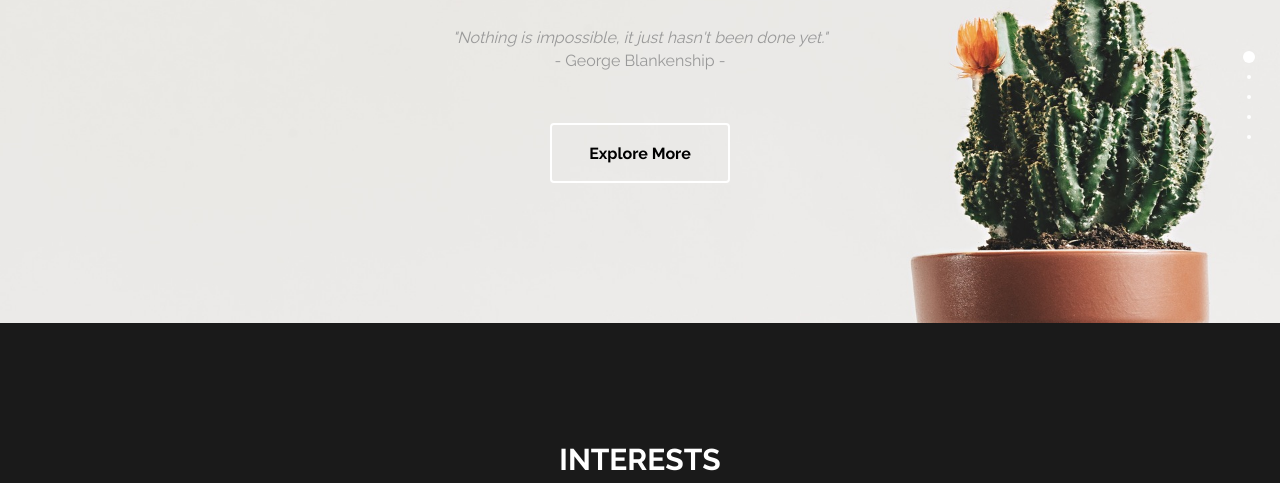
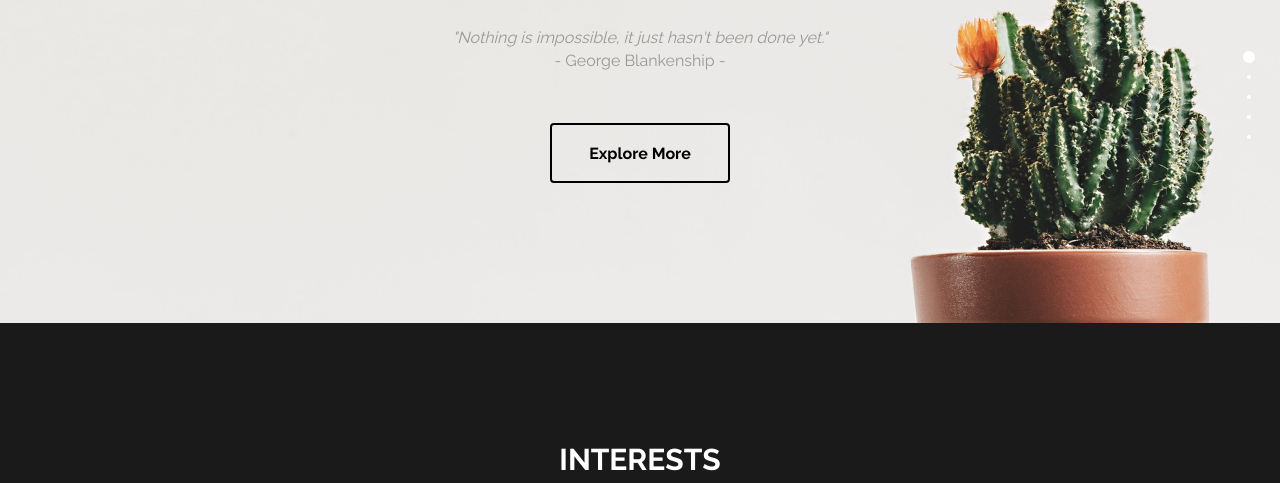
Before and after one commit to dthe223/dthe223.github.io, a plain HTML site: page index.html in a window 1280 px wide. Shown: the part 303-786 px from the top of the page. Drawn offline with Linux system fonts and the light colour scheme.

Commit message:
Update index.html

```diff
--- a/index.html
+++ b/index.html
@@ -44,7 +44,7 @@
 						<h1>Deavin Hester</h1>
 						<title class="rotate" style="color: black">DEVELOPER, STUDENT, UNDERGRADUATE RESEARCH ASST.</title>
 						<p><i>"Nothing is impossible, it just hasn't been done yet."</i></br> - George Blankenship -</p>
-						<a href="#work" class="btn btn-default smoothScroll wow fadeInUp" style="color: black" data-wow-delay="1s">Explore More</a>
+						<a href="#work" class="btn btn-default smoothScroll wow fadeInUp" style="color: black; border: 2px solid black;" data-wow-delay="1s">Explore More</a>
 					</div>
 					<div class="col-md-2"></div>
 				</div>
```
